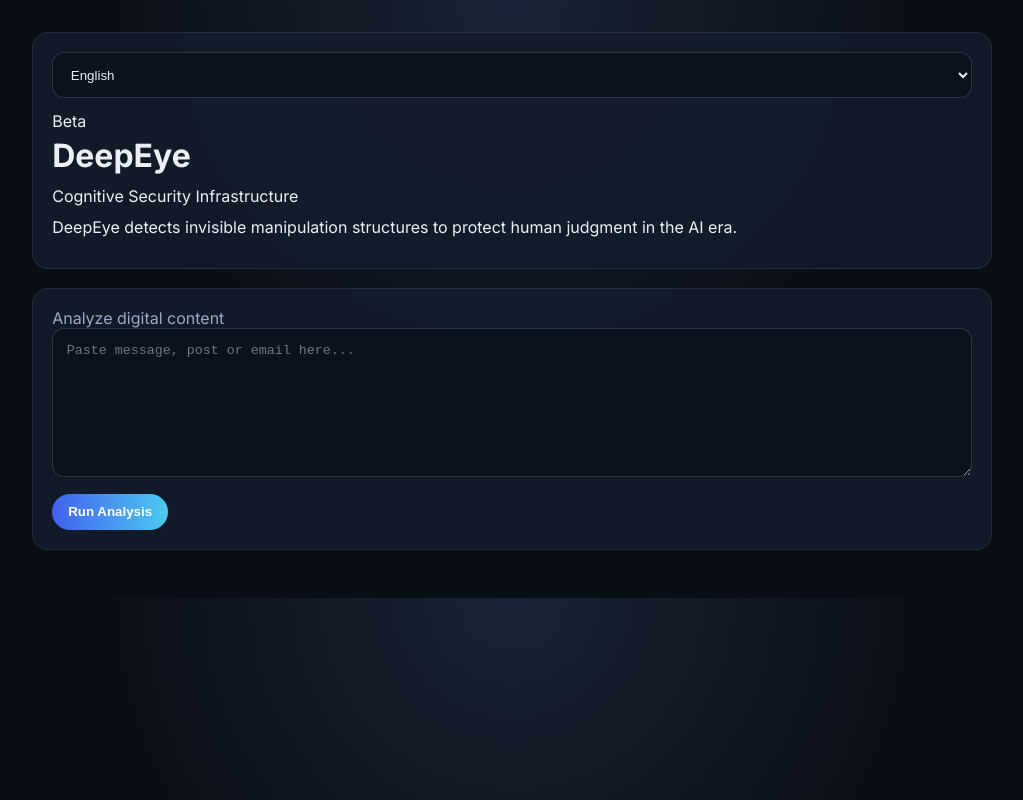
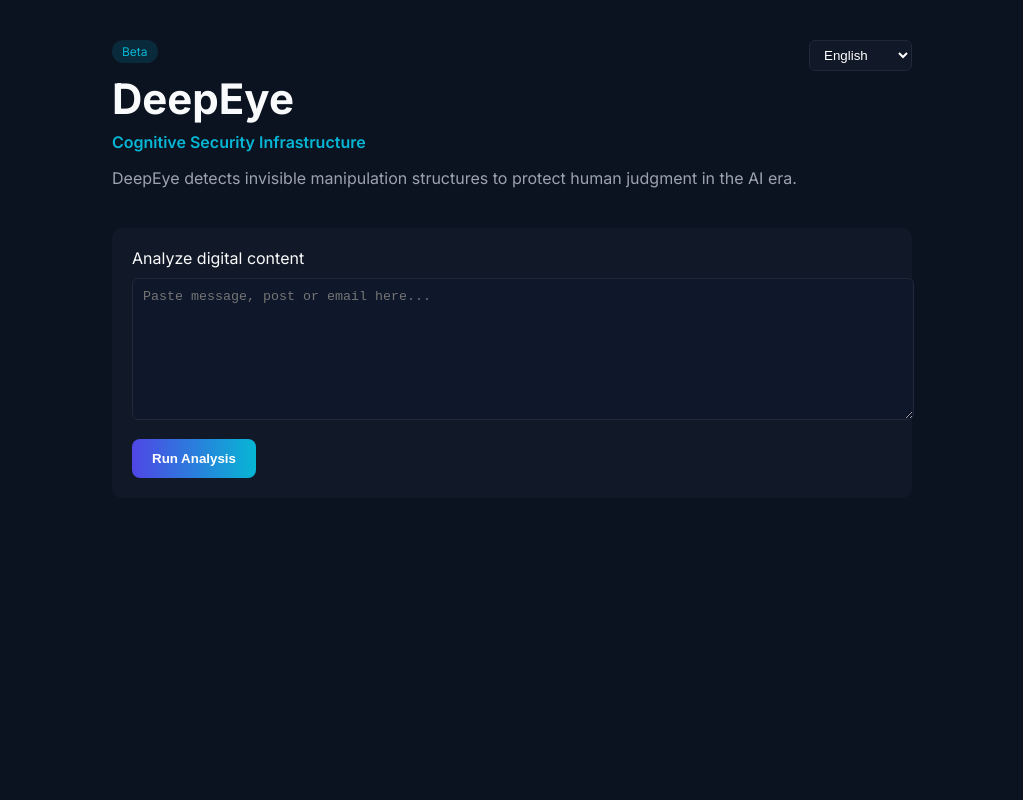
Before and after one commit to MEGratron/arnaldinadosantosdias, a browser extension: page index.html in a window 1280 px wide. Shown: the whole page, without its empty margins (128-1151 px from the left). Drawn offline with Linux system fonts and the light colour scheme.

Commit message:
Update styles.css

```diff
--- a/styles.css
+++ b/styles.css
@@ -1,54 +1,92 @@
-:root {
-  color-scheme: dark;
-  --bg: #090d14;
-  --text: #ecf0f6;
-  --muted: #9ba9c2;
-  --accent: #4cc9f0;
-  --warning: #ff9f1c;
-  --danger: #ff4d6d;
-  --ok: #71dd6f;
-}
-* { box-sizing: border-box; }
 body {
   margin: 0;
-  font-family: Inter, system-ui, sans-serif;
-  background: radial-gradient(circle at top, #1a2436, var(--bg) 50%);
-  color: var(--text);
+  background: #0B1220;
+  color: #F9FAFB;
+  font-family: 'Inter', sans-serif;
 }
-.container { width: min(960px, 92vw); margin: 2rem auto 3rem; display: grid; gap: 1.2rem; }
-.hero,.input-card,.result,.profile-card,.auth-card {
-  background: rgba(19, 28, 43, 0.95);
-  border: 1px solid rgba(255, 255, 255, 0.08);
-  border-radius: 16px;
-  padding: 1.2rem;
+
+.container {
+  max-width: 800px;
+  margin: auto;
+  padding: 40px 20px;
 }
-.auth-card { max-width: 480px; margin: 2rem auto; }
-.kicker { text-transform: uppercase; letter-spacing: .15em; color: var(--accent); font-size: .75rem; }
-h1,h2,h3,p { margin: .3rem 0 .7rem; }
-label,.muted { color: var(--muted); }
-textarea,select,input {
-  width: 100%; border-radius: 12px; border: 1px solid rgba(255,255,255,.15);
-  background: #0a1220; color: var(--text); padding: .85rem; margin-bottom: .8rem;
+
+.hero {
+  position: relative;
+  margin-bottom: 40px;
 }
-button {
-  cursor: pointer; border: 0; background: linear-gradient(90deg,#4361ee,#4cc9f0);
-  color: white; border-radius: 999px; padding: .65rem 1rem; font-weight: 700;
+
+.hero h1 {
+  font-size: 42px;
+  font-weight: 700;
+  margin: 0;
 }
-button.ghost { background: transparent; border: 1px solid rgba(255,255,255,.3); }
-button.ghost.active { border-color: var(--accent); color: var(--accent); }
-.auth-tabs { display: flex; gap: .6rem; margin-bottom: .8rem; }
-.session-row { display: flex; justify-content: space-between; align-items: center; gap: 1rem; }
-.result { display: grid; gap: 1rem; grid-template-columns: 220px 1fr; }
-.score-box { border: 1px solid rgba(255,255,255,.08); border-radius: 12px; padding: .9rem; background: #101827; }
-#scoreValue { font-size: 3rem; }
-.risk { font-weight: 700; }
-.risk.low { color: var(--ok); }
-.risk.medium { color: var(--warning); }
-.risk.high { color: var(--danger); }
-.hidden { display: none !important; }
-.profile-grid { display: grid; grid-template-columns: 1fr 1fr; gap: 1rem; }
-.training-controls { display: grid; gap: .5rem; }
-@media (max-width: 800px) {
-  .result, .profile-grid { grid-template-columns: 1fr; }
-  .session-row { flex-direction: column; align-items: flex-start; }
+
+.subtitle {
+  color: #06B6D4;
+  font-weight: 600;
+  margin: 8px 0;
 }
+
+.hero-description {
+  color: #9CA3AF;
+}
+
+.language-switcher {
+  position: absolute;
+  right: 0;
+  top: 0;
+}
+
+.language-switcher select {
+  background: #111827;
+  color: white;
+  border: 1px solid #1f2937;
+  padding: 6px 10px;
+  border-radius: 6px;
+}
+
+.badge {
+  display: inline-block;
+  background: rgba(6,182,212,0.15);
+  color: #06B6D4;
+  padding: 4px 10px;
+  border-radius: 20px;
+  font-size: 12px;
+  margin-bottom: 10px;
+}
+
+.input-card {
+  background: #111827;
+  padding: 20px;
+  border-radius: 10px;
+}
+
+textarea {
+  width: 100%;
+  margin-top: 10px;
+  margin-bottom: 15px;
+  background: #0F172A;
+  border: 1px solid #1f2937;
+  color: white;
+  padding: 10px;
+  border-radius: 6px;
+}
+
+.primary-cta {
+  background: linear-gradient(90deg, #4F46E5, #06B6D4);
+  border: none;
+  padding: 12px 20px;
+  border-radius: 8px;
+  font-weight: 600;
+  color: white;
+  cursor: pointer;
+}
+
+.result {
+  margin-top: 30px;
+}
+
+.hidden {
+  display: none;
+}
```
